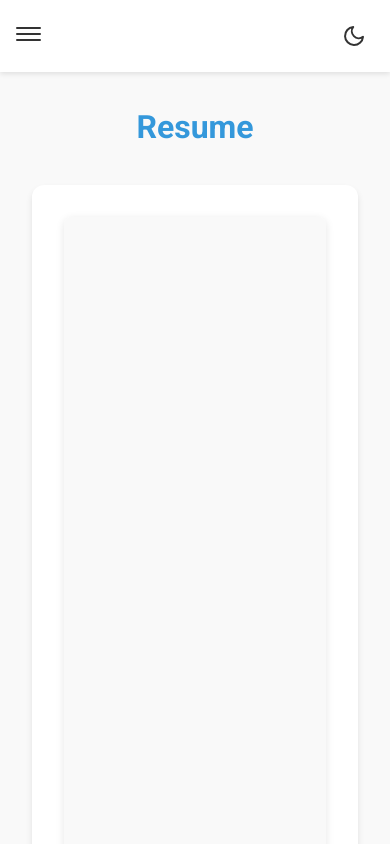
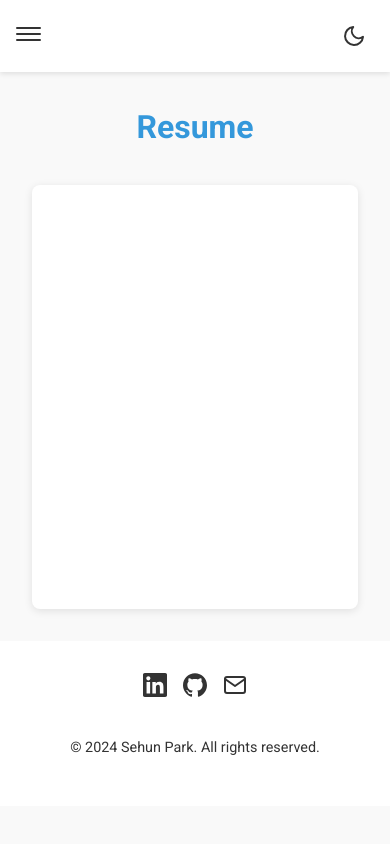
Before and after one commit to sehundpark/personal-portfolio, a React (Vite) app: page /resume in a window 390 px wide. Shown: the top 844 px of the page. Built offline with nearby package versions, Linux system fonts and the light colour scheme.

Commit message:
Added UI improvements to resumepage.

```diff
--- a/src/pages/ResumePage.jsx
+++ b/src/pages/ResumePage.jsx
@@ -5,9 +5,9 @@ export const ResumePage = () => {
   return (
     <StyledResumePage>
       <PageHeader>Resume</PageHeader>
-      <ResumeWrapper>
-        <Resume />
-      </ResumeWrapper>
+      {/* <ResumeWrapper> */}
+      <Resume />
+      {/* </ResumeWrapper> */}
     </StyledResumePage>
   );
 };
@@ -25,9 +25,9 @@ const PageHeader = styled.h1`
   margin-bottom: 2rem;
 `;
 
-const ResumeWrapper = styled.div`
-  background-color: var(--card-background);
-  padding: 2rem;
-  border-radius: 12px;
-  box-shadow: 0 4px 6px rgba(0, 0, 0, 0.1);
-`;
+// const ResumeWrapper = styled.div`
+//   background-color: var(--card-background);
+//   padding: 2rem;
+//   border-radius: 12px;
+//   box-shadow: 0 4px 6px rgba(0, 0, 0, 0.1);
+// `;
--- a/src/pages/subpages/Education/Resume.jsx
+++ b/src/pages/subpages/Education/Resume.jsx
@@ -1,21 +1,125 @@
 import styled from "styled-components";
+import { useState, useEffect } from "react";
 
 export const Resume = () => {
+  const [isMobile, setIsMobile] = useState(false);
+
+  useEffect(() => {
+    const checkMobile = () => {
+      setIsMobile(window.innerWidth < 768);
+    };
+
+    checkMobile();
+    window.addEventListener("resize", checkMobile);
+
+    return () => window.removeEventListener("resize", checkMobile);
+  }, []);
+
   return (
     <ResumeContainer>
-      <PDFViewer src="/Sehun_Park_Resume.pdf" title="Sehun Park Resume" />
+      {/* <Controls $isMobile={isMobile}>
+        <DownloadButton href="/Sehun_Park_Resume.pdf" download>
+          Download PDF
+        </DownloadButton>
+        <ViewButton
+          href="/Sehun_Park_Resume.pdf"
+          target="_blank"
+          rel="noopener noreferrer"
+        >
+          View in New Tab
+        </ViewButton>
+      </Controls> */}
+      <PDFWrapper>
+        <PDFViewer
+          src="/Sehun_Park_Resume.pdf#view=FitH"
+          title="Sehun Park Resume"
+        />
+      </PDFWrapper>
     </ResumeContainer>
   );
 };
 
 const ResumeContainer = styled.div`
   width: 100%;
-  height: calc(100vh - 200px);
-  min-height: 800px;
   background: var(--card-background);
   border-radius: 8px;
   box-shadow: 0 2px 8px rgba(0, 0, 0, 0.1);
   overflow: hidden;
+  display: flex;
+  flex-direction: column;
+  margin: 0 auto;
+  max-width: 850px; // Standard resume width
+`;
+
+const Controls = styled.div`
+  display: flex;
+  gap: 1rem;
+  padding: 1rem;
+  background: var(--card-background);
+  border-bottom: 1px solid var(--border-color);
+  justify-content: center;
+
+  ${(props) =>
+    props.$isMobile &&
+    `
+    padding: 0.75rem;
+    gap: 0.5rem;
+  `}
+`;
+
+const Button = styled.a`
+  display: inline-block;
+  padding: 0.5rem 1rem;
+  border-radius: 4px;
+  text-decoration: none;
+  font-weight: 500;
+  transition: background-color 0.3s, transform 0.2s;
+  text-align: center;
+  min-width: 120px;
+
+  @media (max-width: 768px) {
+    padding: 0.4rem 0.8rem;
+    font-size: 0.9rem;
+    min-width: 100px;
+  }
+
+  &:hover {
+    transform: translateY(-1px);
+  }
+
+  &:active {
+    transform: translateY(0);
+  }
+`;
+
+const DownloadButton = styled(Button)`
+  background-color: var(--primary-color);
+  color: white;
+
+  &:hover {
+    background-color: var(--secondary-color);
+    color: white;
+  }
+`;
+
+const ViewButton = styled(Button)`
+  background-color: var(--card-background);
+  border: 1px solid var(--primary-color);
+  color: var(--primary-color);
+
+  &:hover {
+    background-color: var(--primary-color);
+    color: white;
+  }
+`;
+
+const PDFWrapper = styled.div`
+  width: 100%;
+  aspect-ratio: 8.5 / 11; // Standard US Letter size ratio
+
+  @media (max-width: 768px) {
+    aspect-ratio: 0.77; // Slightly adjusted for mobile
+  }
 `;
 
 const PDFViewer = styled.iframe`
```
